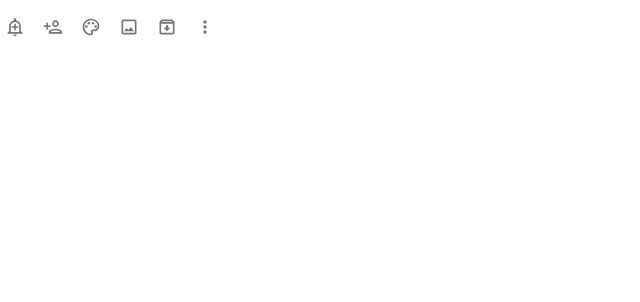
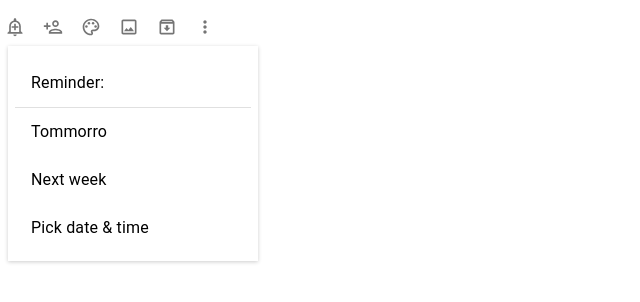
Before and after one commit to NKS2900/FundooNotes_FrontEnd, a React app: page /icon in a window 1280 px wide. Both pictures are taken after a click on the button 15 px from the left and 27 px from the top of the page. Shown: the top 302 px of the page, without its empty margins (0-640 px from the left). Built offline with nearby package versions, Linux system fonts and the light colour scheme; the HTML template or start-up script is replaced by a standard one.

Commit message:
[NIJAM] Add: Delete note api integration added.

```diff
--- a/src/components/DisplayIcon/DisplayIcon.jsx
+++ b/src/components/DisplayIcon/DisplayIcon.jsx
@@ -9,15 +9,31 @@ import MoreVertOutlinedIcon from '@material-ui/icons/MoreVertOutlined';
 import IconButton from '@material-ui/core/IconButton';
 import Menu from '@material-ui/core/Menu';
 import MenuItem from '@material-ui/core/MenuItem';
+import Tooltip from '@material-ui/core/Tooltip';
+import List from '@material-ui/core/List';
+import ListItem from '@material-ui/core/ListItem';
+import ListItemText from '@material-ui/core/ListItemText';
+import Divider from '@material-ui/core/Divider';
+import { makeStyles } from '@material-ui/core/styles';
+import service from '../../services/NoteService.js'
 
-import {Chip} from "@material-ui/core";
-import AccessTimeIcon from '@material-ui/icons/AccessTime';
+const useStyles = makeStyles((theme) => ({
+    root: {
+      width: '100%',
+      maxWidth: 360,
+      backgroundColor: theme.palette.background.paper,
 
+    },
+  }));
 
-const DisplayIcons = ({ userId , props }) => {
+const DisplayIcons = ({ item, props }) => {
+
     const [color, setColor] = useState(false)
     const [showColorList, setShowColorList] = useState(false);
     const [anchorEl, setAnchorEl] = React.useState(null);
+    const [reminder, setReminder]= useState(false);
+    const [showReminder, setShowReminder]=useState(false);
+    const classes = useStyles();
 
     const handleClick = (event) => {
         setAnchorEl(event.currentTarget);
@@ -26,18 +42,6 @@ const DisplayIcons = ({ userId , props }) => {
     const handleClose = () => {
         setAnchorEl(null);
     };
-
-    const handleTrashNotes = () => {
-        let data = {
-            noteIdList: [item.id]  , isDeleted: true
-        }
-        Service.trashNotes(data).then(res => {
-            console.log(res)
-        }).catch(err => {
-            console.log(err);
-        })
-
-    }
 
     const DATA = [
         { title: "Default", id: "#fff" },
@@ -58,7 +62,6 @@ const DisplayIcons = ({ userId , props }) => {
         props.setBgColor(value);
     };
 
-
     const handleColor = () => {
         setColor(true)
     }
@@ -67,18 +70,72 @@ const DisplayIcons = ({ userId , props }) => {
         setColor(false)
     }
 
+    const handleReminder = () => {
+        setReminder(true)
+    }
+
+    const handleReminderOut = () => {
+        setReminder(false)
+    }
+
+    const handleTrashNotes = () => {
+        console.log("Note_ID: ",item.noteId);
+
+        service.DeletNote(item.noteId).then(res => {
+            console.log(res)
+            window.location.reload();
+        }).catch(err => {
+            console.log(err);
+        })
+
+    }
+
     return (
         <div className="tools">
-            <IconButton aria-label="Remind me" edge="start">
+            <Tooltip title="Reminde me">
+            <IconButton aria-label="Remind me" edge="start" onClick={() => { handleReminder(); setShowReminder(!showReminder) }}>
                 <AddAlertOutlinedIcon fontSize="small" />
             </IconButton>
+            </Tooltip>
+            {/* ----------Reminder----------- */}
+
+            {showReminder ? (
+                <div className={reminder ? "visible reminder-change" : "NV reminder-change"}
+                     style={{ width: 250, height: 215 }}>
+
+                    <div className={classes.root}>
+                        <List component="nav" >
+                        <ListItem >
+                            <ListItemText  primary="Reminder:" />
+                        </ListItem>
+                        <Divider />
+                        <ListItem button>
+                            <ListItemText primary="Tommorro" />
+                        </ListItem>
+                        <ListItem button>
+                            <ListItemText primary="Next week" />
+                        </ListItem>
+                        <ListItem button>
+                            <ListItemText primary="Pick date & time" />
+                        </ListItem>
+                        </List>
+                    </div>
+
+                </div>
+            ) : null}
+
+            {/* ------------------------- */}
+            <Tooltip title="Collaborator">
             <IconButton aria-label="Collaborator">
                 <PersonAddOutlinedIcon fontSize="small" />
             </IconButton>
+            </Tooltip>
+            <Tooltip title="Change color">
             <IconButton aria-label="Change color"
                  onClick={() => { handleColor(); setShowColorList(!showColorList) }}>
-                <ColorLensOutlinedIcon fontSize="small" />
+                <ColorLensOutlinedIcon fontSize="small" onMouseOver={handleColor} />
             </IconButton>
+            </Tooltip>
             {showColorList ? (
                 <div className={color ? "visible color-change" : "NV color-change"}
                     onMouseOver={handleColor} onMouseOut={handleColorOut} style={{ width: 150, height: 125 }}>
@@ -90,15 +147,21 @@ const DisplayIcons = ({ userId , props }) => {
                     ))}
                 </div>
             ) : null}
+            <Tooltip title="Add image">
             <IconButton aria-label="Add image">
                 <ImageOutlinedIcon fontSize="small" />
             </IconButton>
+            </Tooltip>
+            <Tooltip title="Archive note">
             <IconButton aria-label="Archive note">
                 <ArchiveOutlinedIcon fontSize="small" />
             </IconButton>
+            </Tooltip>
+            <Tooltip title="More">
             <IconButton aria-label="More" onClick={handleClick}>
                 <MoreVertOutlinedIcon fontSize="small" />
             </IconButton>
+            </Tooltip>
             <Menu
                 id="simple-menu"
                 anchorEl={anchorEl}
@@ -109,6 +172,7 @@ const DisplayIcons = ({ userId , props }) => {
                     handleClose();
                     handleTrashNotes()
                 }}>Delete Note</MenuItem>
+                <MenuItem>Add Label</MenuItem>
             </Menu>
         </div>
     )
--- a/src/components/DisplayIcon/displayIcon.scss
+++ b/src/components/DisplayIcon/displayIcon.scss
@@ -14,6 +14,21 @@
     background-color: #fff;
 }
 
+.reminder-change{
+    position: absolute;
+    display: flex;
+    flex-direction: row;
+    flex-wrap: wrap;
+    padding: 5px 7px 3px;
+    z-index: 4011;
+    box-sizing: border-box;
+    box-shadow: 0 1px 4px rgba(0,0,0,0.2);
+    background-color: #fff;
+    font-family: Roboto,Arial,sans-serif;
+
+}
+
+
 .NV {
     display: none;
 }
```
